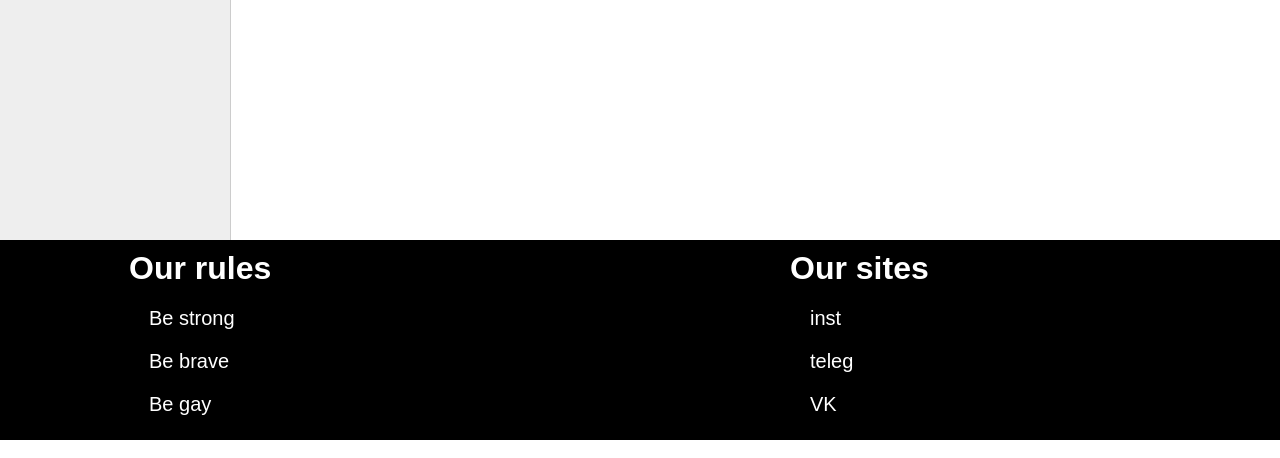
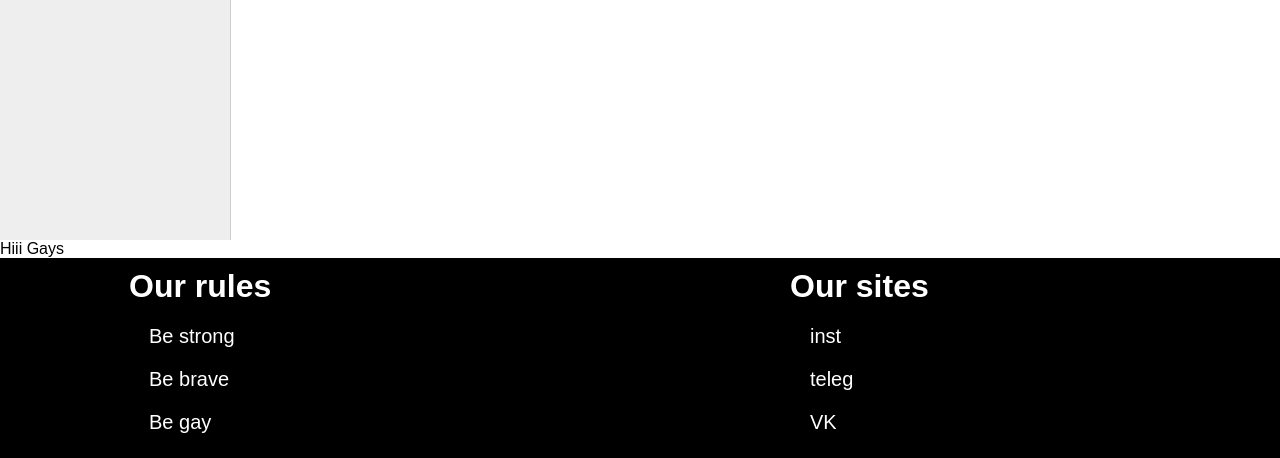
Before and after one commit to dimartart/Sneakers-store, a Django app: page /contact/ in a window 1280 px wide. Shown: the part 630-1088 px from the top of the page. Run offline with Django 4.2, Linux system fonts and the light colour scheme.

Commit message:
Test commit

```diff
--- a/mytestsite/lifeplan/templates/lifeplan/contact.html
+++ b/mytestsite/lifeplan/templates/lifeplan/contact.html
@@ -1,5 +1,5 @@
 {% extends 'lifeplan/base.html'%}
 
 {% block content %}
-
+<a>Hiii Gays</a>
 {% endblock %}
```
